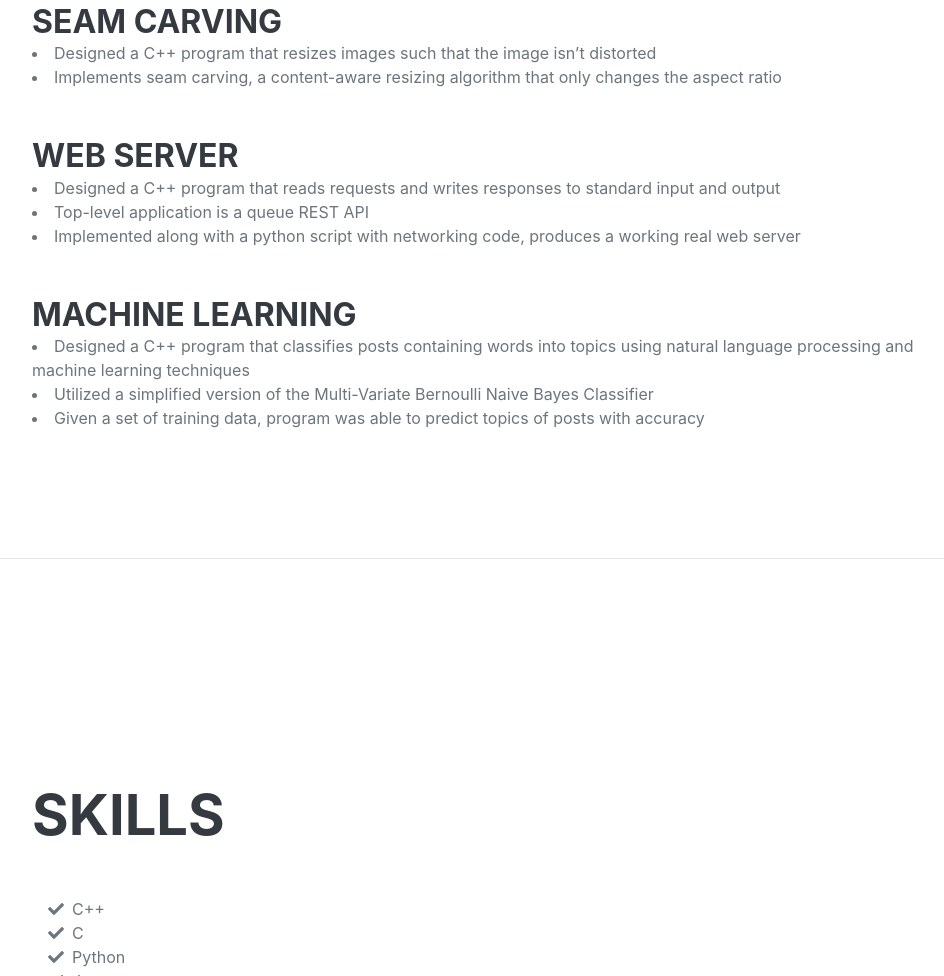
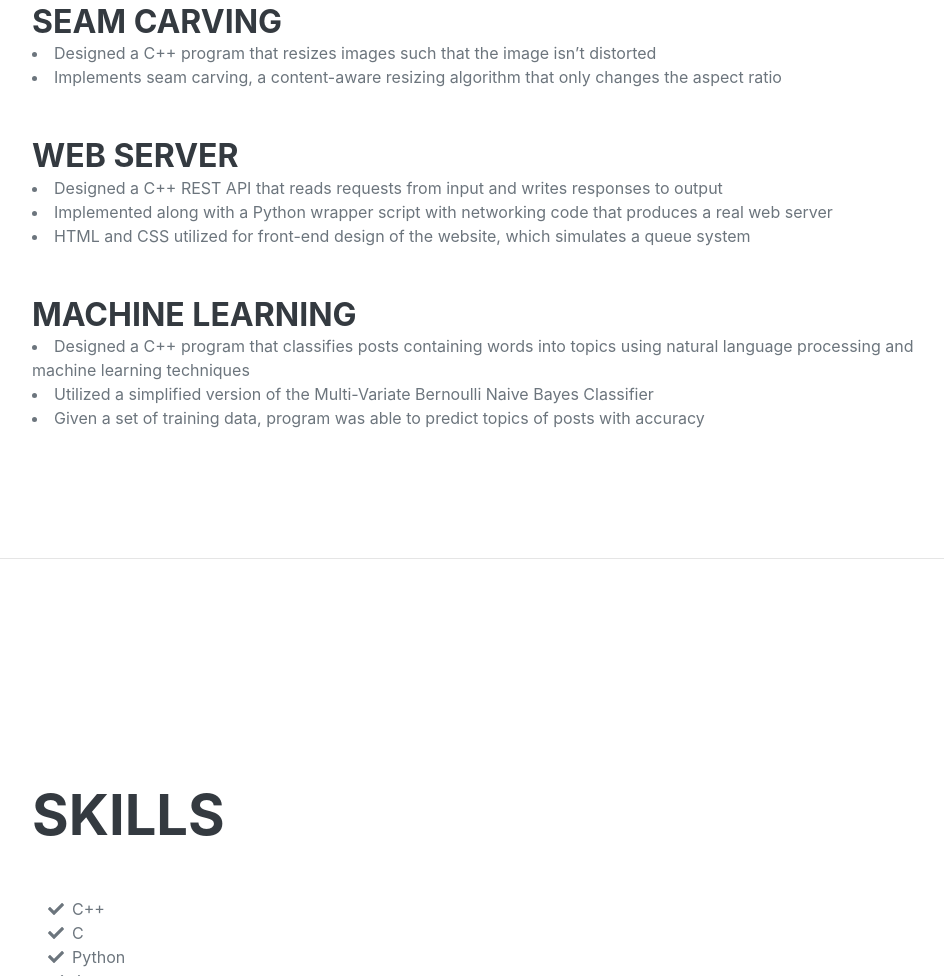
Before and after one commit to rlhong/rlhong.github.io, a plain HTML site: page index.html in a window 1280 px wide. Shown: the part 3315-4291 px from the top of the page, without its empty margins (288-1232 px from the left). Drawn offline with nearby package versions, Linux system fonts and the light colour scheme; a web font is replaced by a local one.

Commit message:
Update index.html
web update

```diff
--- a/index.html
+++ b/index.html
@@ -143,9 +143,9 @@
                     <div class="d-flex flex-column flex-md-row justify-content-between mb-5">
                         <div class="flex-grow-1">
                             <h3 class="mb-0">Web Server</h3>
-                            <li>Designed a C++ program that reads requests and writes responses to standard input and output</li>
-			    <li>Top-level application is a queue REST API</li>
-			    <li>Implemented along with a python script with networking code, produces a working real web server</li>
+                            <li>Designed a C++ REST API that reads requests from input and writes responses to output</li>
+			    <li>Implemented along with a Python wrapper script with networking code that produces a real web server</li>
+			    <li>HTML and CSS utilized for front-end design of the website, which simulates a queue system</li>
                         </div>
                     </div>
                     <div class="d-flex flex-column flex-md-row justify-content-between mb-5">
```
